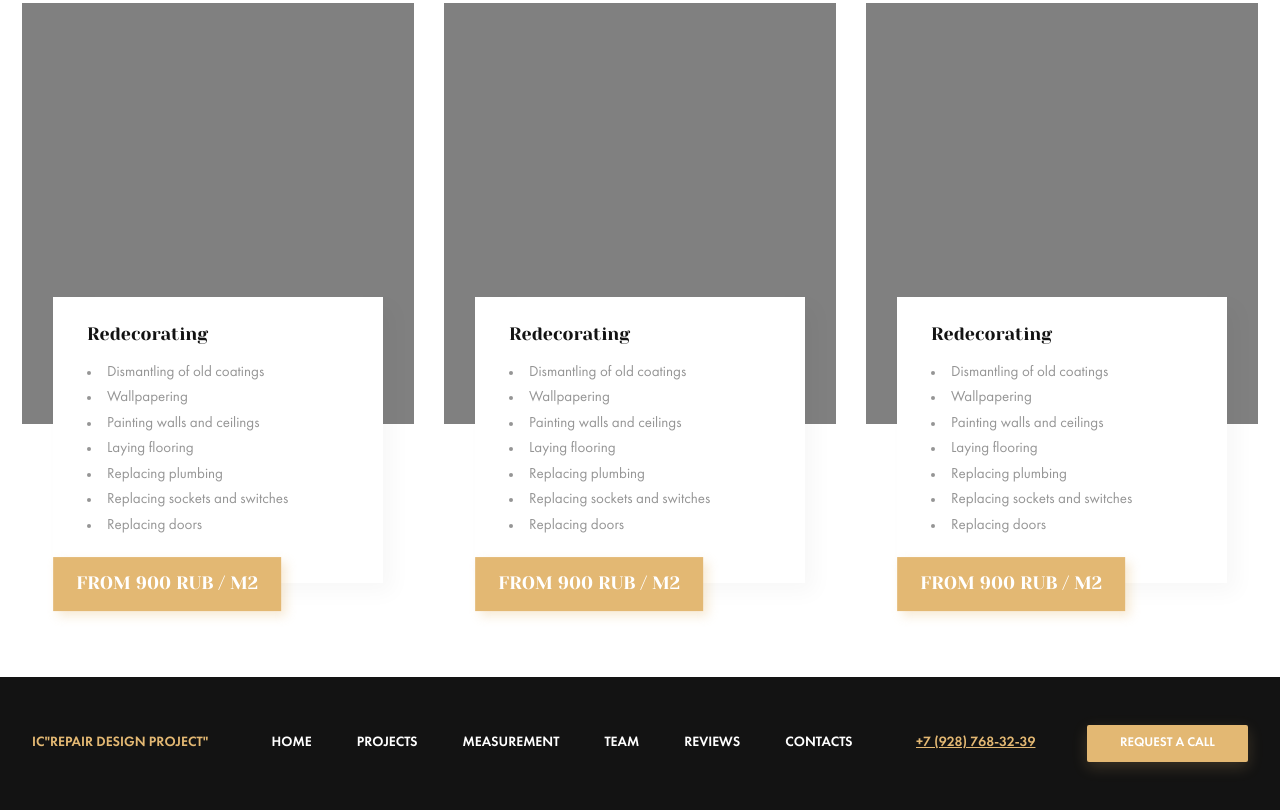
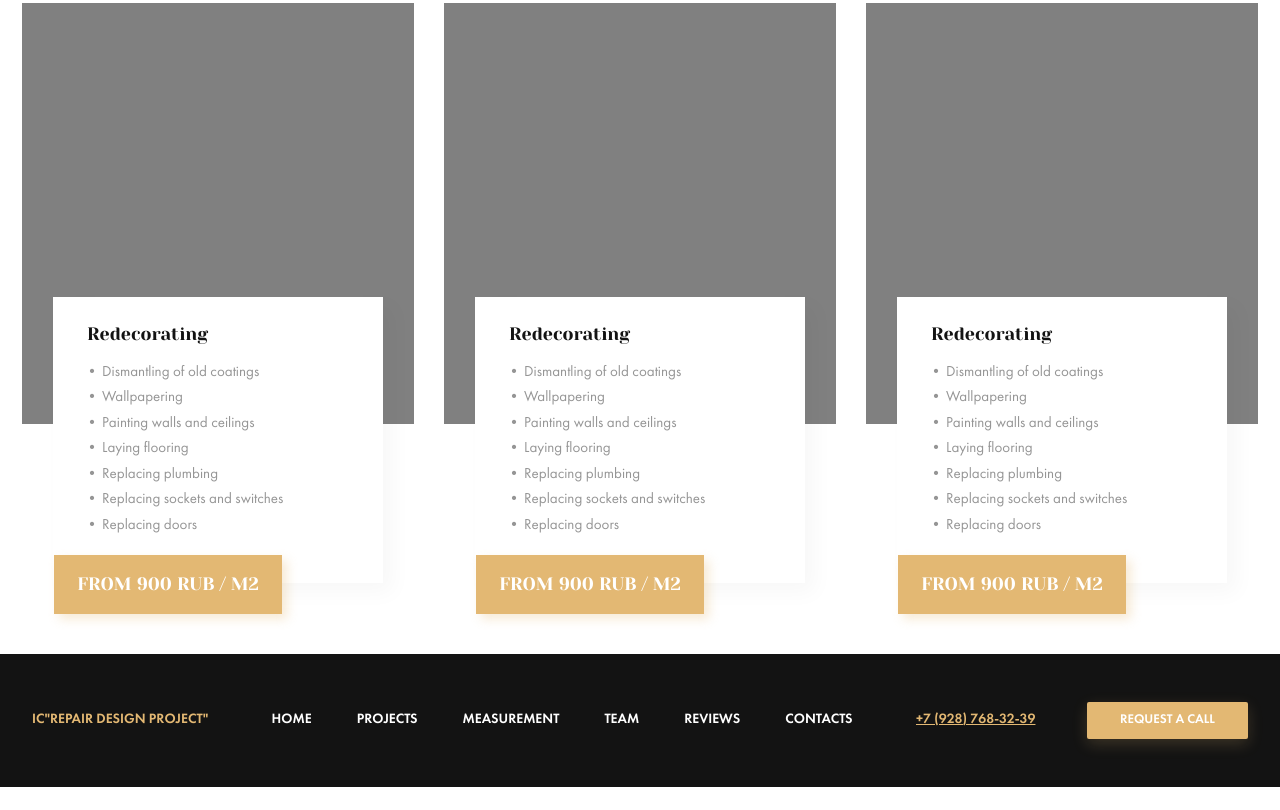
Before and after one commit to v-kiry/IC_Repair, a website built with webpack: page src/index.html in a window 1280 px wide. Shown: the part 2025-2835 px from the top of the page. After the commit the page ends 2812 px from the top, so only its background shows below. Built offline with nearby package versions, Linux system fonts and the light colour scheme.

Commit message:
Types of repair fix

```diff
--- a/src/scss/base/_typography.scss
+++ b/src/scss/base/_typography.scss
@@ -63,6 +63,7 @@ ul {
 button {
     padding: 0;
     border: none;
+    text-align: center;
     text-decoration: none;
     background: none;
     font-size: 13px;
--- a/src/scss/components/_offer.scss
+++ b/src/scss/components/_offer.scss
@@ -18,7 +18,6 @@
     box-shadow: 10px 10px 20px rgba(0, 0, 0, 0.03);
 
     &__title {
-      display: block;
       width: 100%;
       max-width: 228px;
       padding-top: 25px;
@@ -33,18 +32,24 @@
       margin: 13px auto 36px 34px;
 
       &__item {
+        list-style: none;
         font-size: 15px;
         line-height: 1.7;
         color: #959595;
+
+        &::before{
+          content: '•';
+          margin-right: 5px;
+        }
      }
     }
   }
 
   &__cost {
-    display: flex;
-    align-items: center;
-    justify-content: center;
-    margin: auto;
+    display: block;
+    text-align: center;
+    padding: 17px;
+    margin: -28px 0 0 32px;
     color: $paragraph-color;
     font-family: $title-font;
     font-size: 18px;
@@ -54,7 +59,6 @@
     max-width: 228px;
     min-height: 54px;
     background: $second-color;
-    transform: translateY(-48%) translateX(-22.3%);
     box-shadow: 5px 5px 10px rgba(227, 184, 115, 0.3);
   }
 }
```
Also changed, not shown: src/assets/images/item1.png (added), src/assets/images/item2.png (added), src/assets/images/item3.png (added).
